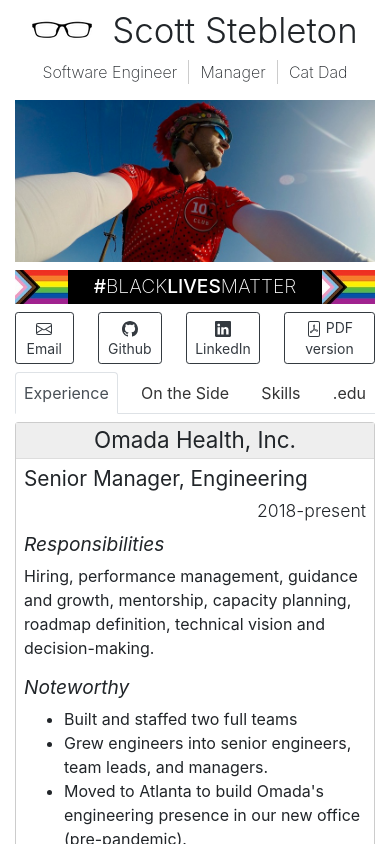
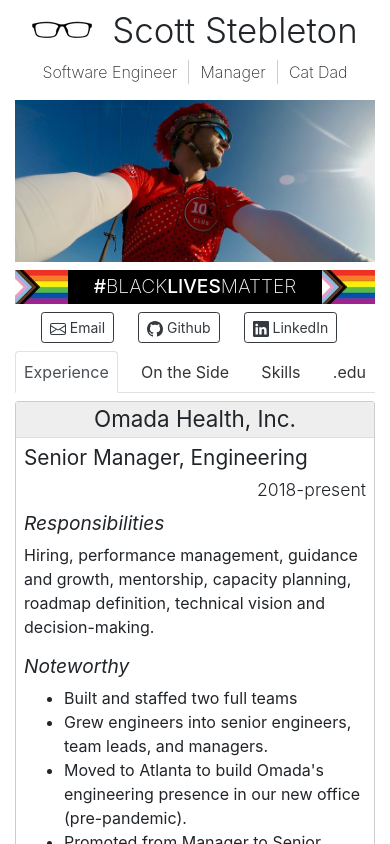
Before and after one commit to st33b/home-nextjs, a Next.js app: page / in a window 390 px wide. Shown: the top 844 px of the page. Built offline with nearby package versions, Linux system fonts and the light colour scheme.

Commit message:
Display PDF button only on larger viewports

```diff
--- a/components/contact.js
+++ b/components/contact.js
@@ -55,7 +55,7 @@ const contact = () => (
             size="sm"
             href="/resume.pdf"
             aria-label="Download a PDF version of my resume"
-            className={styles.Button}
+            className={styles.Button + " d-none d-lg-block"}
             >
       <svg xmlns="http://www.w3.org/2000/svg" width="16" height="16" fill="currentColor" className="bi bi-file-pdf"
            viewBox="0 0 16 16">
```
